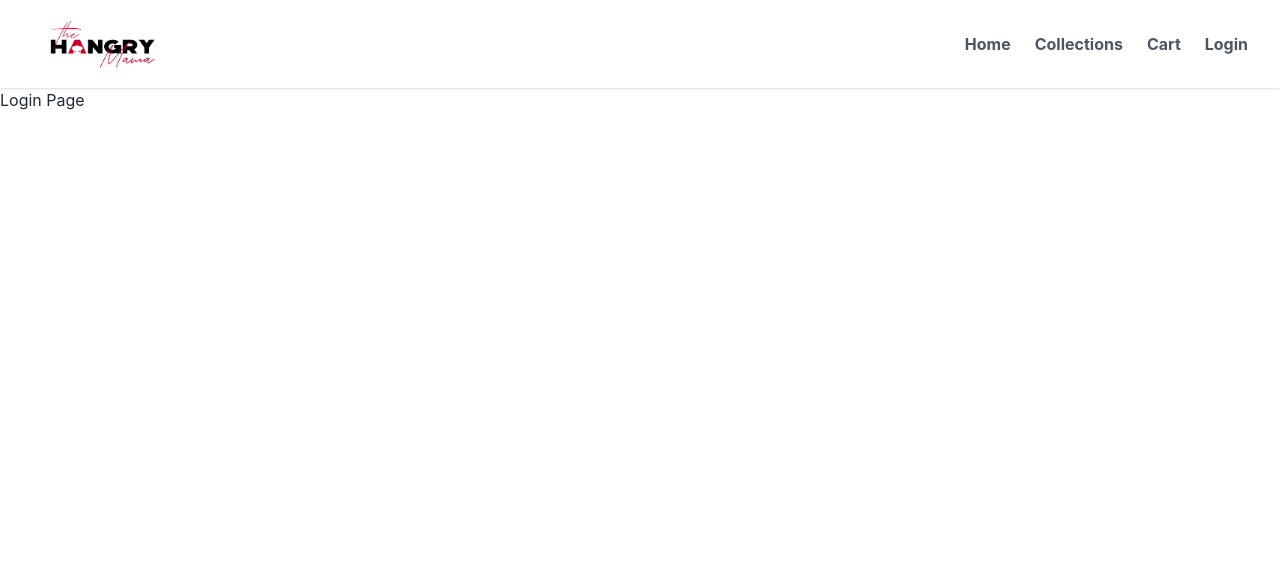
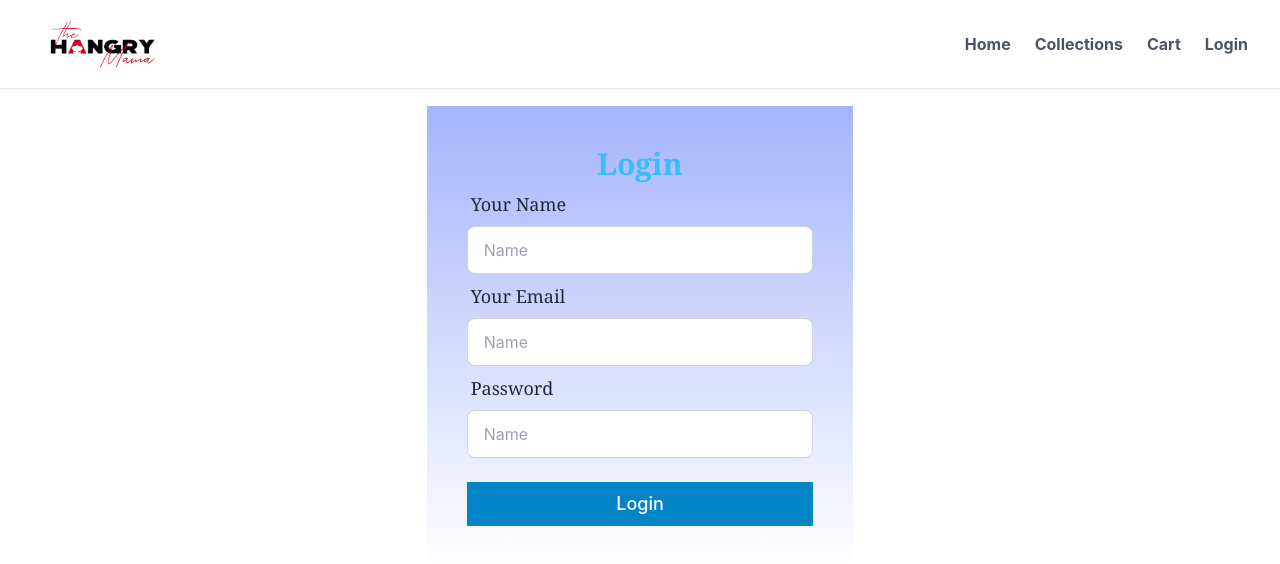
Before and after one commit to rafia02/food-delivery-website-client, a React (Create React App) app: page /login in a window 1280 px wide. Shown: the top 564 px of the page. Built offline with nearby package versions, Linux system fonts and the light colour scheme.

Commit message:
login page design

```diff
--- a/package.json
+++ b/package.json
@@ -9,6 +9,7 @@
     "daisyui": "^2.46.0",
     "react": "^18.2.0",
     "react-dom": "^18.2.0",
+    "react-hook-form": "^7.43.5",
     "react-hot-toast": "^2.4.0",
     "react-icons": "^4.7.1",
     "react-query": "^3.39.3",
--- a/src/Components/Share/User/Login.js
+++ b/src/Components/Share/User/Login.js
@@ -1,9 +1,65 @@
 import React from 'react';
+import { useForm } from 'react-hook-form';
 
 const Login = () => {
+    const { register, handleSubmit, watch, formState: { errors } } = useForm();
+
+
+
+
+    const handleLogin =(data) => {
+        console.log(data)
+    }
+
+
+
+
+
+
+
     return (
-        <div>
-           <h1> Login Page </h1>
+        <div className='flex justify-center items-center h-96 mt-14'>
+
+            <div className='w-1/3  bg-gradient-to-b from-indigo-300 py-10 px-10 '>
+                <h1 className='text-center font-serif text-3xl font-bold text-sky-400'>Login</h1>
+
+                <form onSubmit={handleSubmit(handleLogin)}>
+
+                    <div className="form-control w-full ">
+                        <label className="label"><span className="label-text font-serif text-lg"> Your Name</span> </label>
+                        <input type="text" placeholder="Name" {...register("name", { required: "Your Name required" })} className="input input-bordered w-full " />
+                        {errors.name && <span className='text-red-600 font-serif '> {errors.name.message} </span>}
+                    </div>
+
+
+
+                    <div className="form-control w-full ">
+                        <label className="label"><span className="label-text font-serif text-lg"> Your Email</span> </label>
+                        <input type="email" placeholder="Name" {...register("email", { required: "Your Email required" })} className="input input-bordered w-full " />
+                        {errors.email && <span className='text-red-600 font-serif '> {errors.email.message} </span>}
+                    </div>
+
+
+
+                    <div className="form-control w-full ">
+                        <label className="label"><span className="label-text font-serif text-lg"> Password </span> </label>
+                        <input type="text" placeholder="Name" {...register("password", { required: "Your Password required" })} className="input input-bordered w-full " />
+                        {errors.password && <span className='text-red-600 font-serif '> {errors.password.message} </span>}
+                    </div>
+
+
+
+
+
+
+
+                    <input type="submit" value="Login" className='text-white bg-sky-600 w-full py-2 mt-6 font-medium text-lg' />
+                </form>
+
+            </div>
+
+
+
         </div>
     );
 };
```
Also changed, not shown: 1 other file (tests, documents, lock files or other folders).
